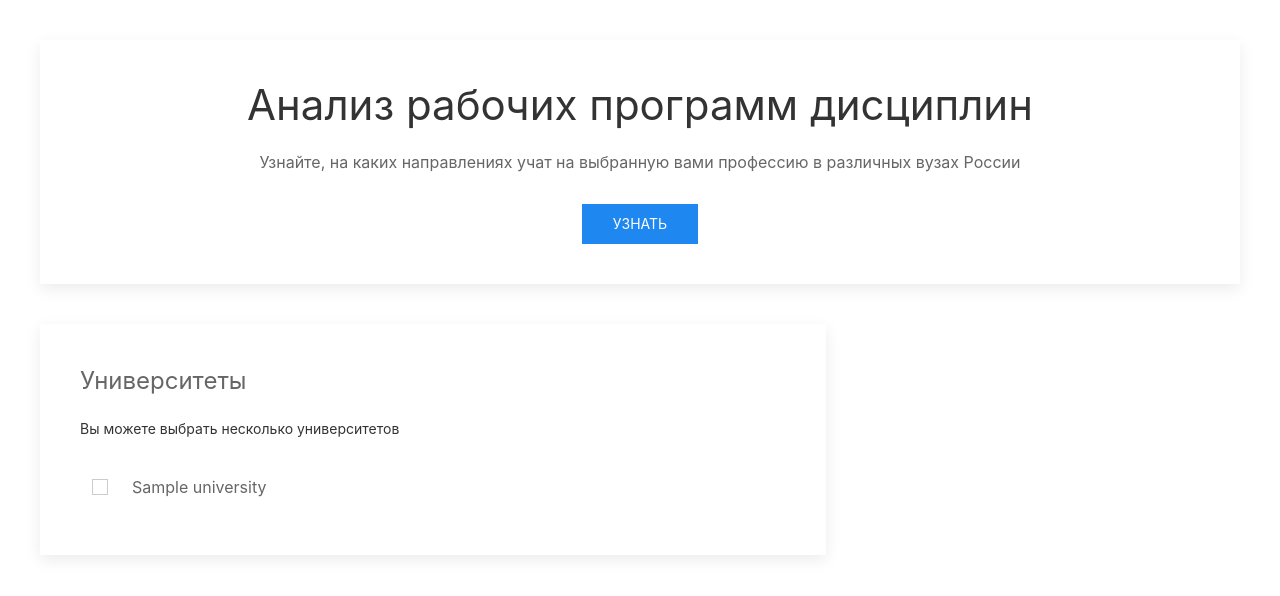
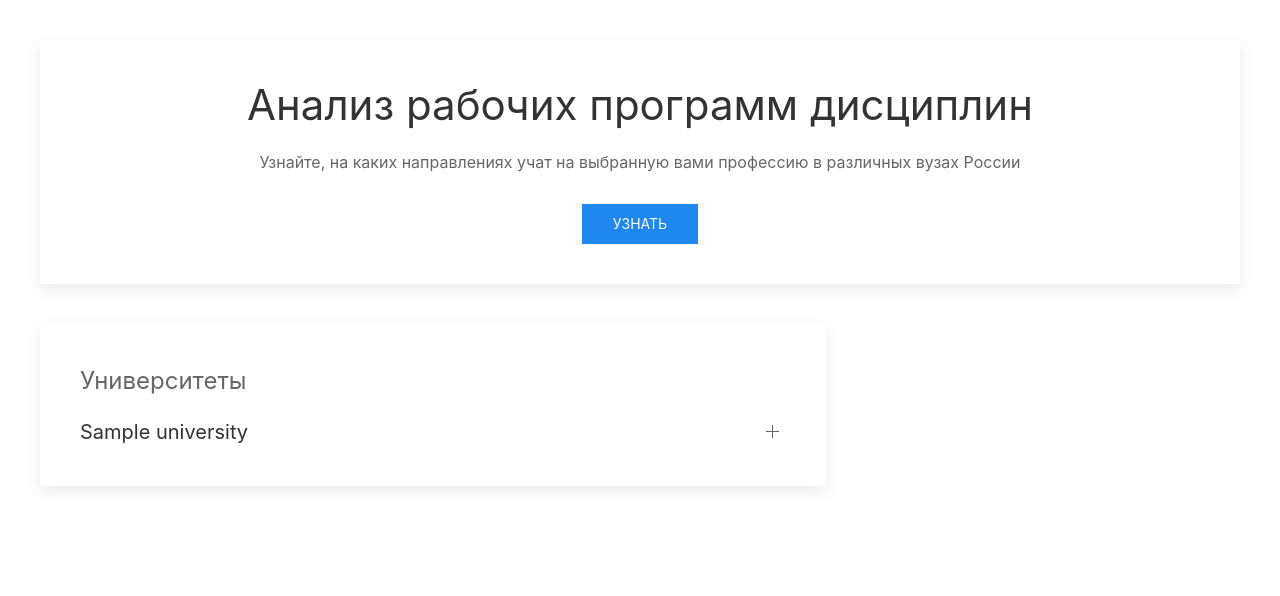
Before and after one commit to master8/vacancies_analyzer, a Flask app: page / in a window 1280 px wide. Shown: the top 596 px of the page. Run offline with Flask 2, Linux system fonts and the light colour scheme; tables that the repository leaves empty hold one stand-in row (values such as "Sample post").

Commit message:
fix index page

```diff
--- a/templates/index.html
+++ b/templates/index.html
@@ -4,7 +4,7 @@
     <title>{{ title }}</title>
     <meta charset="utf-8">
     <meta name="viewport" content="width=device-width, initial-scale=1">
-    <link rel="stylesheet" href="../static/css/uikit.min.css" />
+    <link rel="stylesheet" href="../static/css/uikit.min.css"/>
     <script src="../static/js/uikit.min.js"></script>
     <script src="../static/js/uikit-icons.min.js"></script>
 </head>
@@ -13,7 +13,8 @@
     <div class="uk-padding">
         <div class="uk-card uk-card-default uk-card-body">
             <h1 class="uk-text-center">Анализ рабочих программ дисциплин</h1>
-            <p class="uk-text-center">Узнайте, на каких направлениях учат на выбранную вами профессию в различных вузах России</p>
+            <p class="uk-text-center">Узнайте, на каких направлениях учат на выбранную вами профессию в различных вузах
+                России</p>
             <button class="uk-button uk-button-primary uk-align-center" type="submit">Узнать</button>
         </div>
     </div>
@@ -23,29 +24,25 @@
                 <div class="uk-card uk-card-default uk-card-body">
                     <legend class="uk-legend">Университеты</legend>
 
-                    <div class="uk-margin">
-                        <div class="uk-form-label">Вы можете выбрать несколько университетов</div>
-                        <div class="uk-form-controls uk-list uk-margin-top">
-                            <div class="uk-overflow-auto">
-                                <table class="uk-table uk-table-middle uk-table-divider">
-                                    <tbody>
-                                        {% for university in universities %}
-                                            <tr>
-                                                <td class="uk-table-shrink">
-                                                    <input class="uk-checkbox"
-                                                           type="checkbox" value="{{ university.id }}" name="prof">
-                                                </td>
-                                                <td class="uk-text-truncate uk-table-expand">{{ university.name }}</td>
-                                            </tr>
-                                        {% endfor %}
-                                    </tbody>
-                                </table>
+                    <ul uk-accordion>
+                        {% for university in universities %}
+                        <li>
+                            <a class="uk-accordion-title" href="#">
+                                {{ university.name }}</a>
+                            <div class="uk-accordion-content uk-margin-large-left">
+                                <ul uk-accordion>
+                                    {% for ep in education_program %}
+                                    <li>
+                                        <a class="uk-accordion-title" href="#"><span class="uk-label uk-label-success">{{ 0 }}</span>
+                                            {{ ep }}</a>
+                                    </li>
+                                    {% endfor %}
+                                </ul>
                             </div>
-                        </div>
-                    </div>
+                        </li>
+                        {% endfor %}
+                    </ul>
                 </div>
-            </div>
-            <div>
             </div>
         </div>
     </div>
```
Also changed, not shown: templates/education_program.html (renamed from templates/profession.html, +8 -7 lines).
